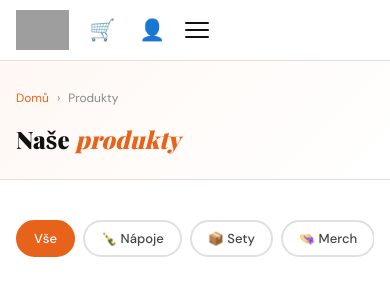
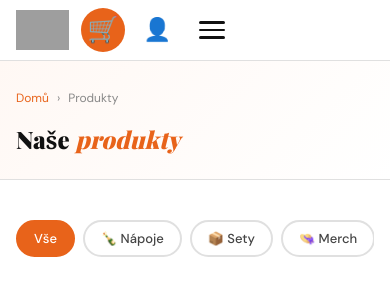
Before and after one commit to Chossekilla/ciaospritz-eshop, a PHP site: page /produkty.php in a window 390 px wide. Shown: the top 300 px of the page. Run offline with PHP 8.4, Linux system fonts and the light colour scheme; data comes from the database, SQL or seed files in the repository; data that the repository does not hold is empty; some web fonts are replaced; grey boxes are pictures that could not be loaded.

Commit message:
Kontakt fix mobil

```diff
--- a/css/style.css
+++ b/css/style.css
@@ -2208,3 +2208,74 @@ select.form-control { cursor: pointer; }
         background: white;
     }
 }
+
+/* ==================== MOBILNÍ OPRAVY ==================== */
+
+/* Košík - větší a viditelnější na mobilu */
+@media (max-width: 768px) {
+    .cart-btn {
+        font-size: 1.6rem !important;
+        padding: 10px !important;
+        background: var(--orange) !important;
+        border-radius: 50% !important;
+        color: white !important;
+        width: 44px !important;
+        height: 44px !important;
+        display: flex !important;
+        align-items: center !important;
+        justify-content: center !important;
+    }
+    .cart-badge {
+        top: -4px !important;
+        right: -4px !important;
+        width: 20px !important;
+        height: 20px !important;
+        font-size: 11px !important;
+        background: var(--black) !important;
+    }
+    .btn-icon {
+        font-size: 1.4rem !important;
+        padding: 10px !important;
+    }
+    .hamburger {
+        padding: 10px !important;
+    }
+    .hamburger span {
+        width: 26px !important;
+        height: 2.5px !important;
+    }
+}
+
+/* Kontakt - oprava přetékání */
+@media (max-width: 768px) {
+    .kontakt-grid {
+        grid-template-columns: 1fr !important;
+        gap: 32px !important;
+        overflow: hidden !important;
+    }
+    /* Skryj druhý sloupec (formulář) pokud přetéká */
+    .kontakt-grid > div:last-child {
+        width: 100% !important;
+        max-width: 100% !important;
+    }
+}
+
+/* ---- KONTAKT FORMULÁŘ VNITŘNÍ GRID ---- */
+@media (max-width: 600px) {
+    /* Jméno + email pod sebou */
+    .kontakt-grid form [style*="grid-template-columns:1fr 1fr"],
+    .kontakt-grid form [style*="grid-template-columns: 1fr 1fr"] {
+        grid-template-columns: 1fr !important;
+    }
+    /* Formulář menší padding */
+    .kontakt-grid > div > div[style*="padding:40px"] {
+        padding: 24px !important;
+    }
+    /* Mapa menší */
+    .contact-map {
+        height: 200px !important;
+    }
+    .contact-map iframe {
+        height: 200px !important;
+    }
+}
```
